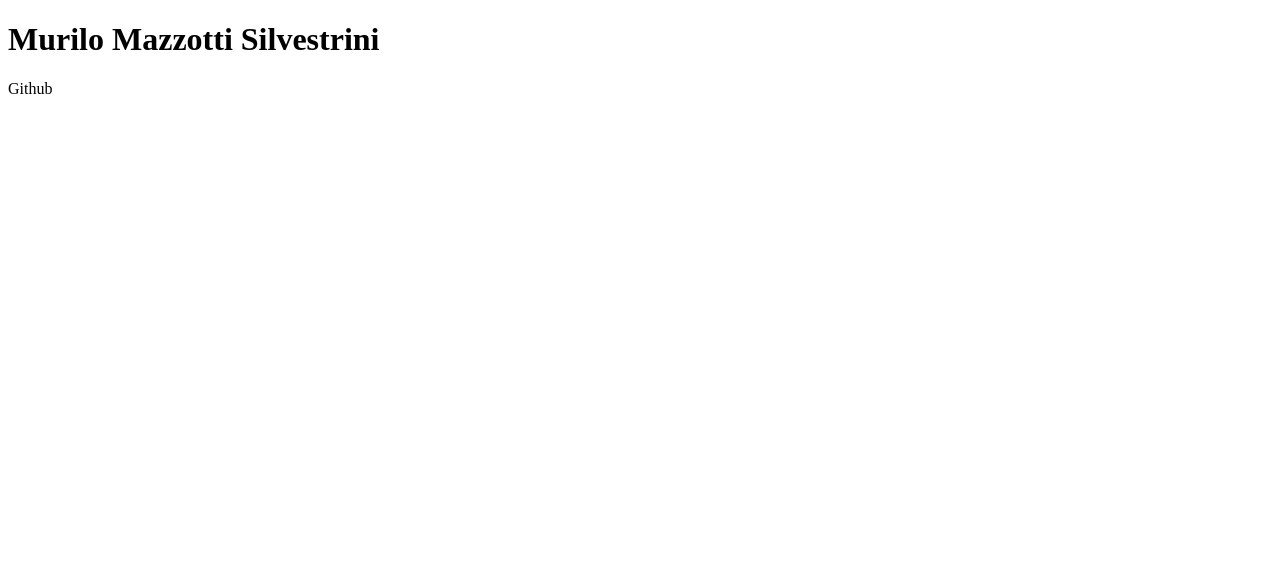
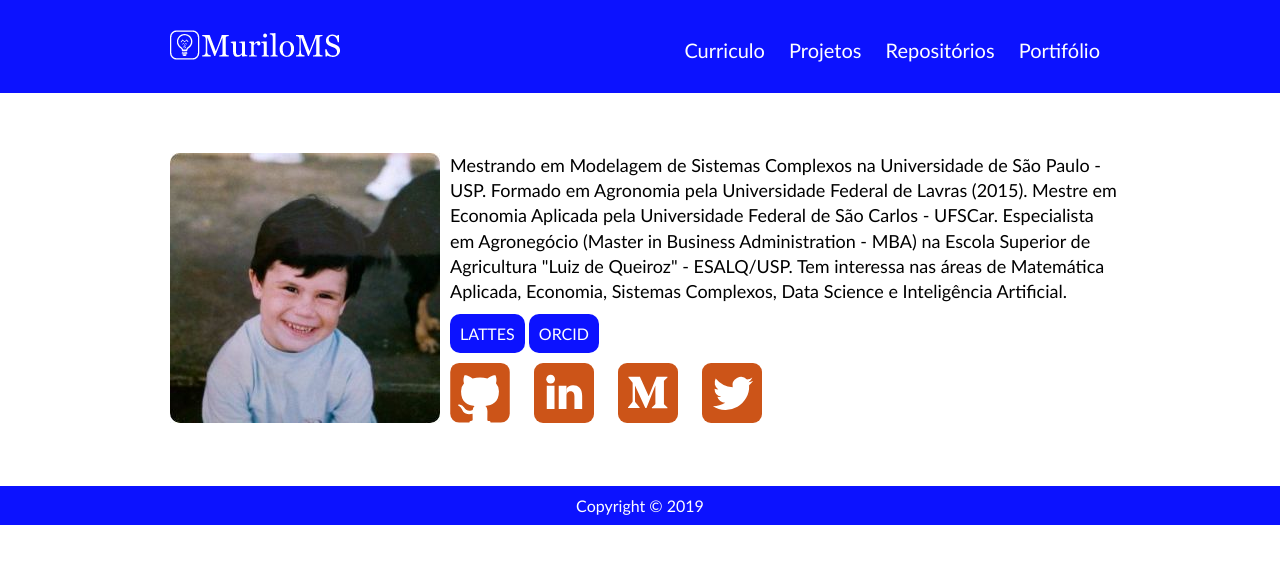
Before and after one commit to muriloms/muriloms.github.io, a plain HTML site: page index.html in a window 1280 px wide. Drawn offline with Linux system fonts and the light colour scheme.

Commit message:
upt site

```diff
--- /dev/null
+++ b/css/style.css
@@ -0,0 +1,134 @@
+/* Reset */
+body, h1, h2, h3, p, ul{
+	padding: 0px;
+	margin: 0px;
+}
+
+body{
+	font-family: Candara, serif;
+}
+
+*{
+	box-sizing: border-box;
+}
+
+/* Menu */
+.menu {
+	background: #0C12FF;
+	padding: 20px 0;
+}
+
+.menu-container{
+	max-width: 960px;
+	margin: 0 auto;
+}
+
+.menu-container::after, .menu-container::before{
+	content: '';
+	display: table;
+	clear: both;
+}
+
+.menu-logo{
+	display: block;
+	float: left;
+	margin-left: 10px;
+}
+
+.menu-nav{
+	float: right;
+	margin-left: 25px;
+	margin-right: 10px;
+	margin-top: 8px;
+}
+
+.menu-nav li{
+	display: inline-block;
+}
+
+.menu-nav a{
+	display: block;
+	padding: 10px;
+	text-decoration: none;
+	color: #fff;
+	font-size: 1.25em;
+}
+
+.menu-nav ul li a:hover {
+	color: #CC5418;
+}
+
+/* Info */
+.info{
+	max-width: 960px;
+	margin: 0 auto;
+	padding: 60px 0;
+}
+
+.info-item{
+	clear: both;
+}
+
+.info-item::after, .info-item::before{
+	content: '';
+	display: table;
+	clear: both;
+}
+
+.info-item img{
+	display: block;
+	float: left;
+	margin: 0 10px;
+}
+
+.info-item p{
+	font-size: 1.125em;
+	line-height: 1.4em;
+	margin-bottom: 20px;
+}
+
+
+#btn{
+	font-size: 1em;
+	color: white;
+	text-transform: uppercase;
+	text-decoration: none;
+	background: #0C12FF;
+	padding: 10px 10px;
+	margin-bottom: 20px;
+	border-radius: 10px;
+}
+
+#btn:hover {
+	color: #CC5418;
+}
+
+.info-redes ul li {
+	display: inline-block;
+	margin-top: 10px;
+	margin-left: 0;
+	padding-left: 0;
+}
+
+.info-redes ul li a {
+	display: block;
+	padding: 10px 10px 10px 0;
+}
+
+.info-redes img {
+	margin-left: 0;
+}
+
+.info-redes img:hover {
+    z-index: 1;
+    filter: opacity(60%);
+
+}
+
+.copy {
+	color:white;
+	text-align: center;
+	width: 100%;
+	background: #0C12FF;
+	padding: 10px 0;
+}
--- a/index.html
+++ b/index.html
@@ -1,11 +1,47 @@
 <!DOCTYPE html>
 <html>
 <head>
-	<title>Site Murilo</title>
+	<title>Murilo MS</title>
+	<meta charset="utf-8">
+	<meta name="viewport" content="width=device-width, initial-scale=1, shrink-to-fit=no">
+	<link rel="stylesheet" href="css/style.css">
 </head>
 <body>
-	<h1> Murilo Mazzotti Silvestrini</h1>
-	<p href="https://github.com/muriloms"> Github </p>
+	<header class="menu">
+		<div class="menu-container">
+			<a class="menu-logo" href="https://muriloms.github.io/"><img src="img/logo.png" alt="MuriloMS"></a>
+			<nav class="menu-nav">
+				<ul>
+					<li><a href="curriculo/curriculo.html">Curriculo</a></li>
+					<li><a href="projetos/projetos.html">Projetos</a></li>
+					<li><a href="repositorios/repositorios.html">Repositórios</a></li>
+					<li><a href="#">Portifólio</a></li>
+				</ul>
+			</nav>
+		</div>
+	</header>
 
+	<section class="info">
+		<div class="info-item">
+			<img src="img/mu.jpg" alt="Foto perfil">
+			<p>Mestrando em Modelagem de Sistemas Complexos na Universidade de São Paulo - USP. Formado em Agronomia pela Universidade Federal de Lavras (2015). Mestre em Economia Aplicada pela Universidade Federal de São Carlos - UFSCar. Especialista em Agronegócio (Master in Business Administration - MBA) na Escola Superior de Agricultura "Luiz de Queiroz" - ESALQ/USP. Tem interessa nas áreas de Matemática Aplicada, Economia, Sistemas Complexos, Data Science e Inteligência Artificial.</p>
+			<a id="btn" href="http://lattes.cnpq.br/8183879774699219" target="_blank">Lattes</a>
+			<a id="btn" href="https://orcid.org/0000-0001-9216-3971" target="_blank">ORCID</a>
+			<div class="info-redes">
+				<ul>
+					<li><a href="https://github.com/" target="_blank"><img src="img/github.svg"></a></li>
+					<li><a href="https://www.linkedin.com/in/murilo-mazzotti-silvestrini/" target="_blank"><img src="img/linkdin.svg"></a></li>
+					<li><a href="https://medium.com/@ms7murilo" target="_blank"><img src="img/medium.svg"></a></li>
+					<li><a href="https://twitter.com/murilorespingo" target="_blank"><img src="img/twitter.svg"></a></li>
+				</ul>
+			</div>
+		</div>
+
+	</section>
+	<div class="copy">
+		<div class="container">
+			<p>Copyright © 2019</p>
+		</div>
+	</div>
 </body>
 </html>
```
Also changed, not shown: curriculo/curriculo.html (added, +37 -0 lines), projetos/projetos.html (added, +37 -0 lines), repositorios/repositorios.html (added, +37 -0 lines), img/github.svg (added), img/linkdin.svg (added), img/logo.png (added), img/logomms.png (added), img/logowhite.png (added), img/medium.svg (added), img/mu.jpg (added), img/twitter.svg (added).
